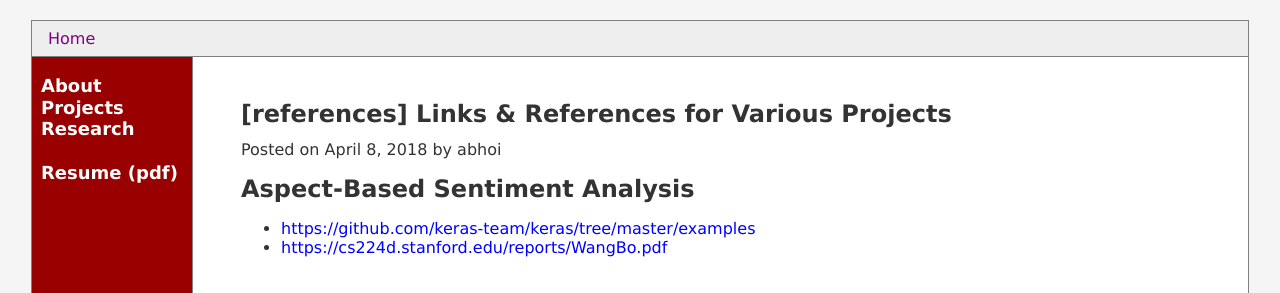
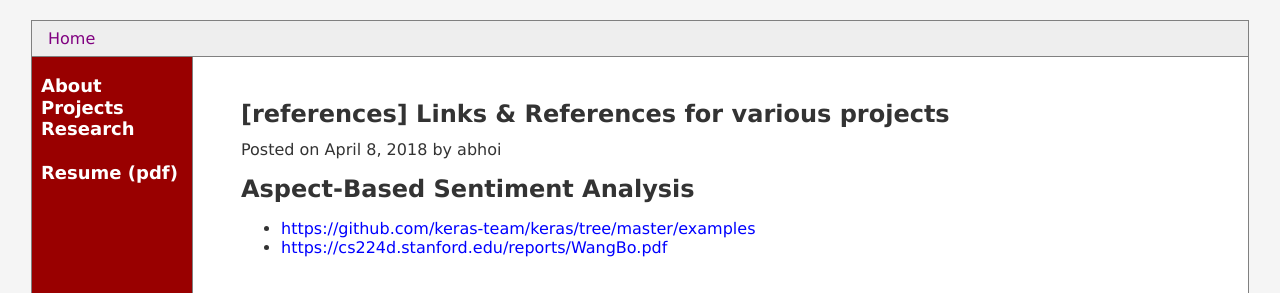
Before and after one commit to adibrahman007/abhoi.github.io, a Jekyll site: the page built from _posts/2018-04-08-Links.md, in a window 1280 px wide. Shown: the top 293 px of the page. Built offline with Jekyll 4.4.1, drawn with Linux system fonts in a browser that asks for light colours; a script that is not in the unit is left out.

```diff
--- a/_posts/2018-04-08-Links.md
+++ b/_posts/2018-04-08-Links.md
@@ -1,6 +1,6 @@
 ---
 layout: post
-title:  "[references] Links & References for Various Projects"
+title:  "[references] Links & References for various projects"
 mathjax: true
 date:   2018-04-08 22:01:27
 categories: random
```
